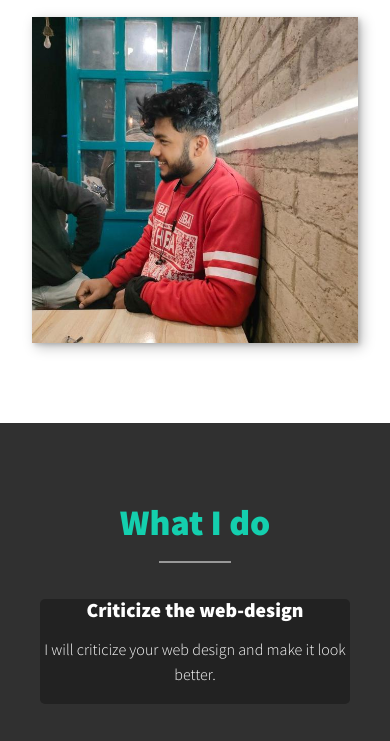
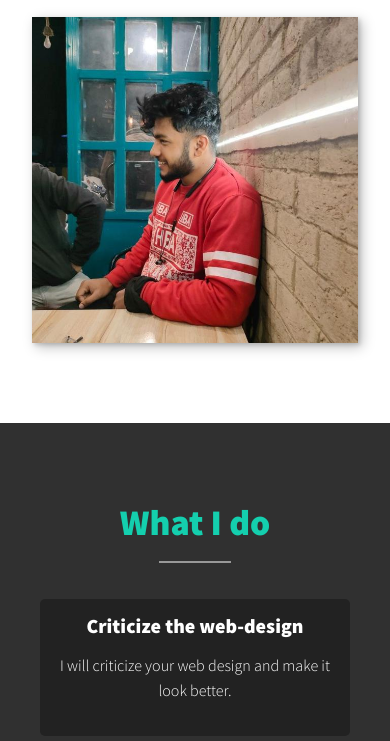
Before and after one commit to HarshJohn/HarshJohn.github.io, a plain HTML site: page index.html in a window 390 px wide. Shown: the part 301-1042 px from the top of the page. Drawn offline with Linux system fonts and the light colour scheme.

Commit message:
added padding to the service item during mobile view

```diff
--- a/styles/style.css
+++ b/styles/style.css
@@ -343,6 +343,11 @@ strong {
     max-width: 1000px;
     margin: 0 auto;
   }
+
+  .service {
+    padding: 1em;
+  }
+
   .service + .service {
     margin-left: 1em;
   }
```
